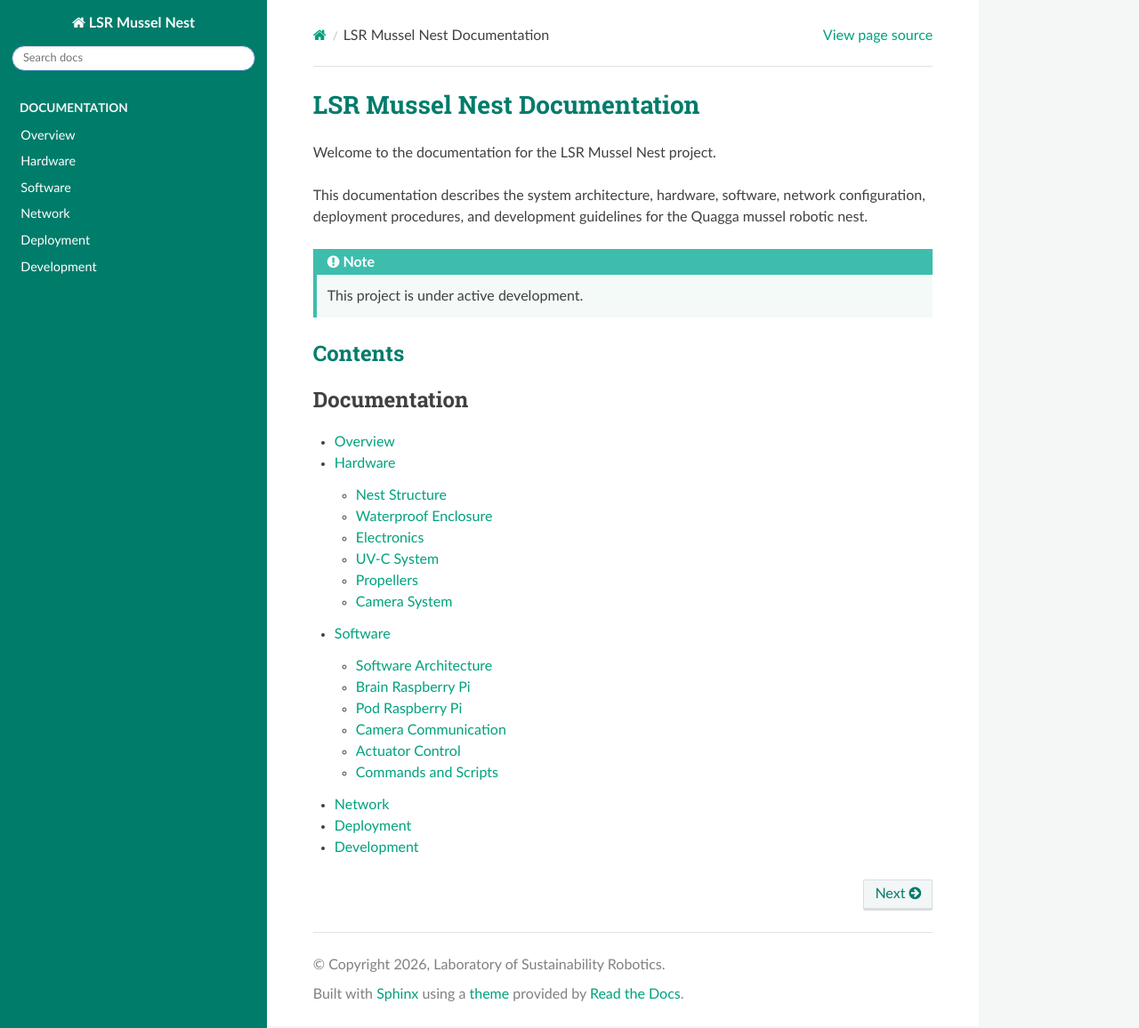
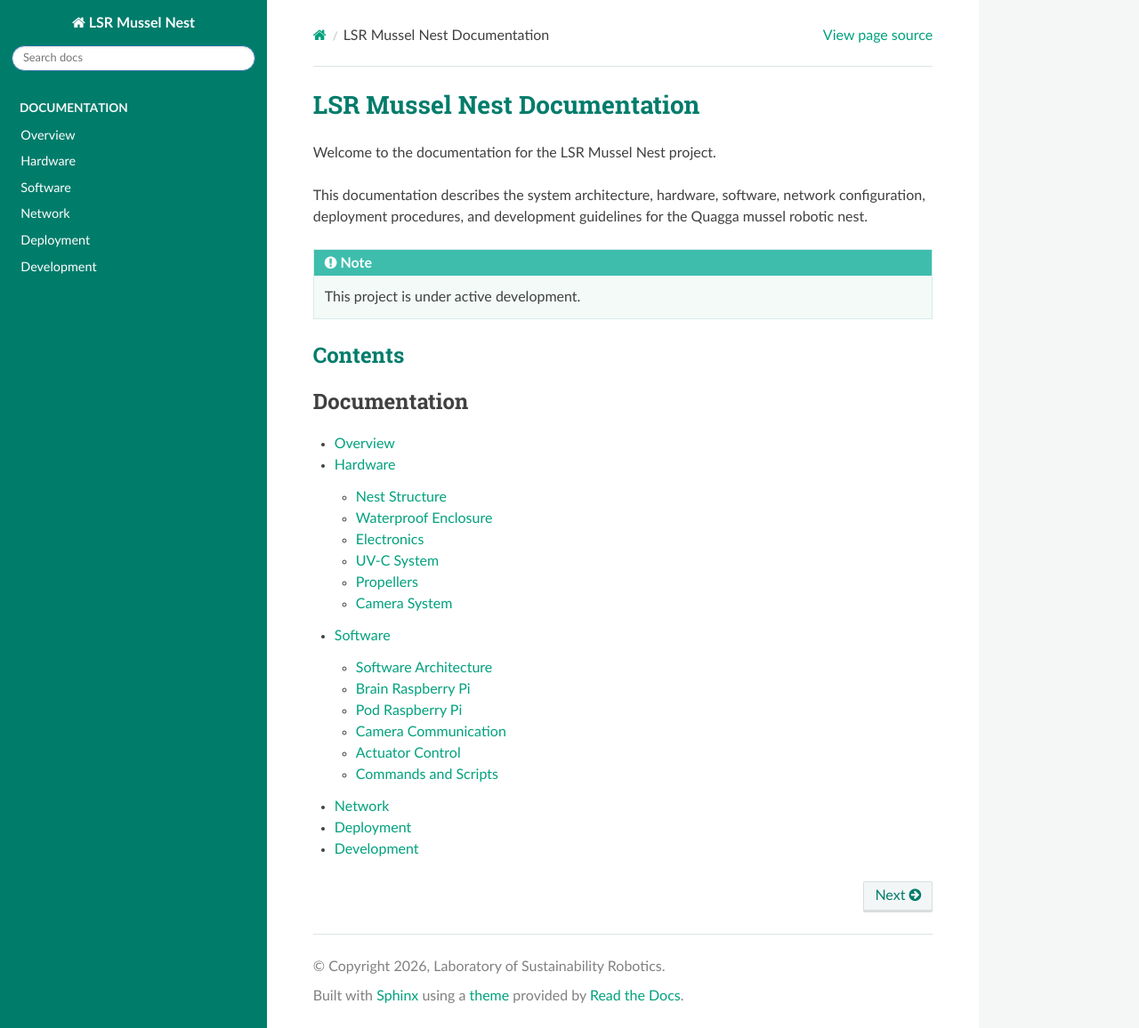
Before and after one commit to mt-tschudin/lsr-mussel-nest, a Sphinx documentation site: the page built from docs/source/index.rst, in a window 1280 px wide and 1156 px high. Shown: the whole window at 89% size. Built offline with Sphinx 7.4.7 and the Read the Docs theme 3.1.0, drawn with Linux system fonts in a browser that asks for light colours.

Commit message:
Update note styling in custom.css

```diff
--- a/docs/source/_static/custom.css
+++ b/docs/source/_static/custom.css
@@ -96,7 +96,7 @@ body,
 
 .rst-content .note {
     background-color: #F3FAF8 !important;
-    border-left: 4px solid var(--cobas-light-green);
+    border: 1px solid #D6EEEA !important;
 }
 
 .rst-content .note .admonition-title {
```
